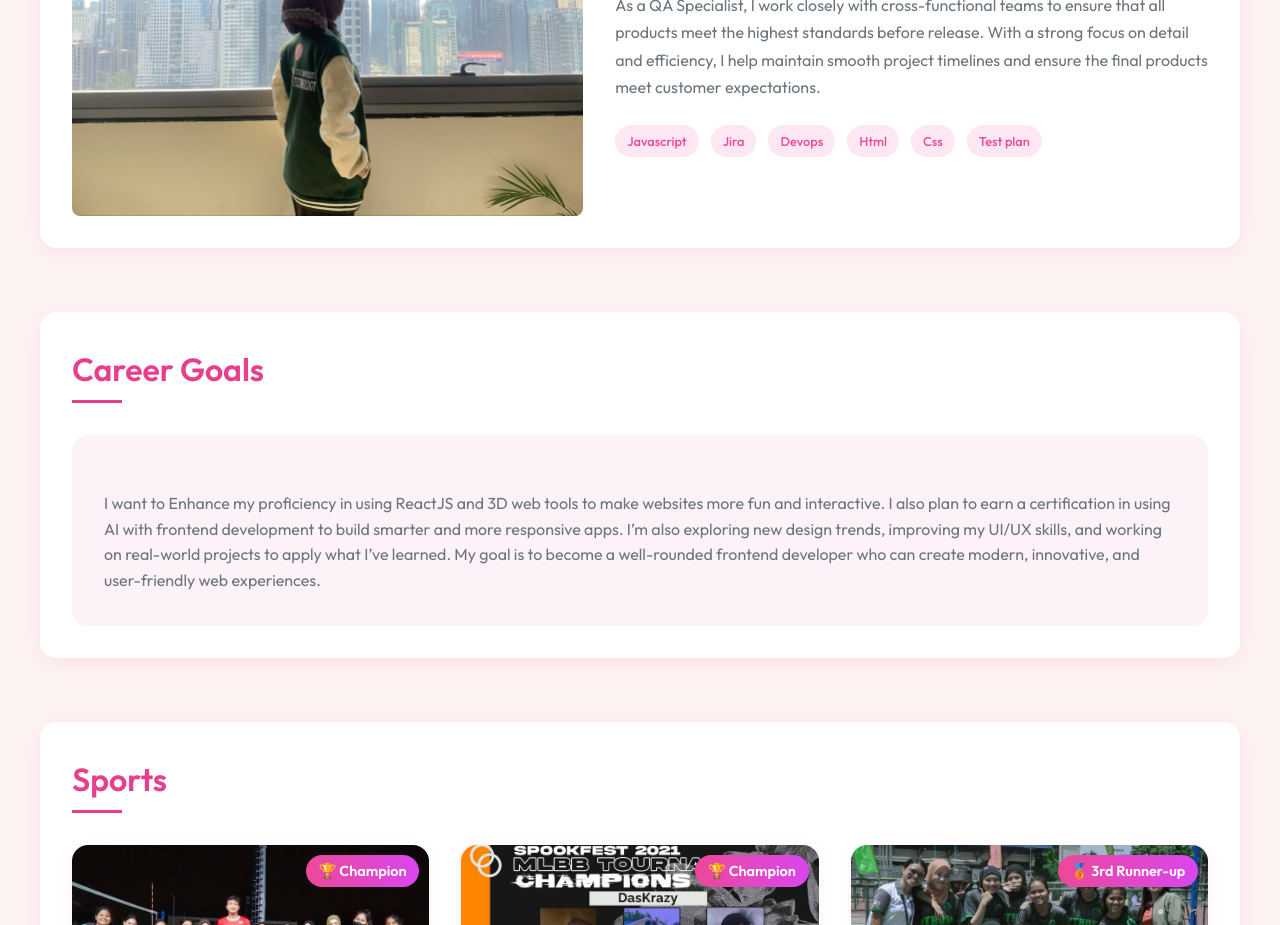
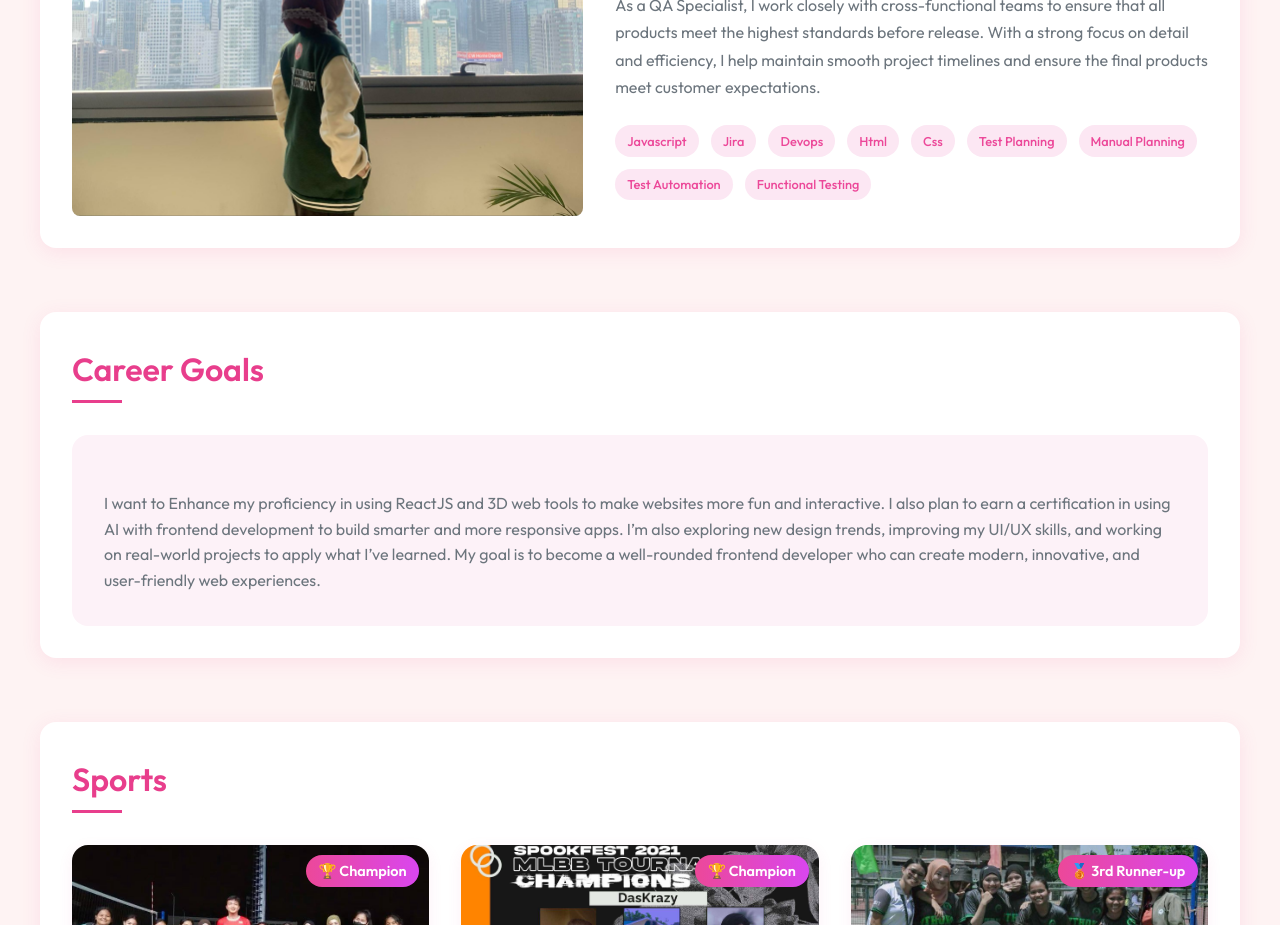
Before and after one commit to rayhanpayao25/rayhan-portfilio, a React (Vite) app: page /#projects in a window 1280 px wide. Shown: the part 3260-4185 px from the top of the page. Built offline with nearby package versions, Linux system fonts and the light colour scheme.

Commit message:
new changes

```diff
--- a/src/components/AboutMe/AboutMe.jsx
+++ b/src/components/AboutMe/AboutMe.jsx
@@ -120,7 +120,10 @@ const AboutMe = () => {
               <span className="tech-tag">Devops</span>
               <span className="tech-tag">Html</span>
               <span className="tech-tag">Css</span>
-              <span className="tech-tag">Test plan</span>
+              <span className="tech-tag">Test Planning</span>
+              <span className="tech-tag">Manual Planning</span>
+              <span className="tech-tag">Test Automation</span>
+              <span className="tech-tag">Functional Testing</span>
             </div>
           </div>
         </div>
```
